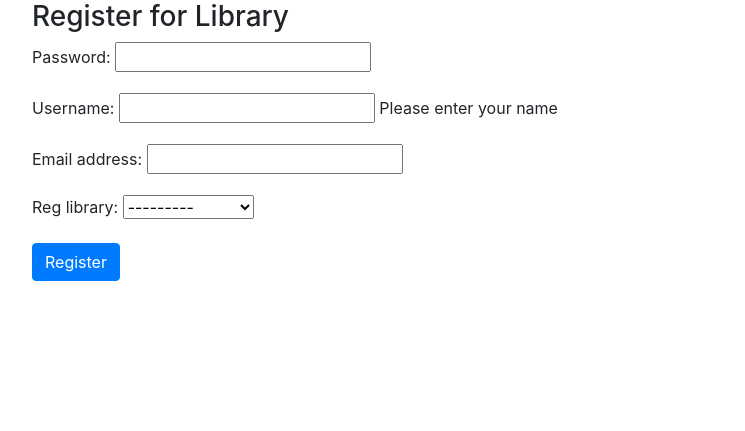
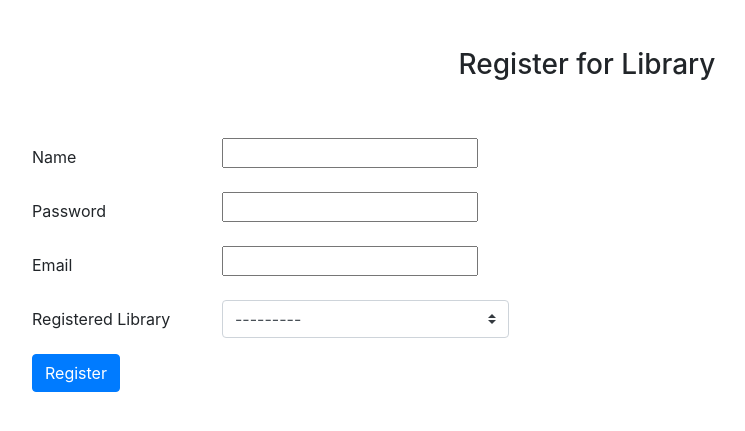
Before and after one commit to OwenShade/LMS, a Django app: page /LMS/register/ in a window 1280 px wide. Shown: the part 99-530 px from the top of the page, without its empty margins (53-798 px from the left). Run offline with Django 3.2, Linux system fonts and the light colour scheme; tables that the repository leaves empty hold one stand-in row (values such as "Sample post"); some libraries are stand-ins or nearby versions.

Commit message:
Changed Registration Styles

```diff
--- a/LMS/forms.py
+++ b/LMS/forms.py
@@ -49,14 +49,20 @@ class StaffProfileForm(forms.ModelForm):
 
 class UserForm(forms.ModelForm):
     username = forms.CharField(max_length=128,
-        help_text="Please enter your name")
-    password = forms.CharField(widget=forms.PasswordInput())
+        help_text="Name")
+    password = forms.CharField(widget=forms.PasswordInput(), help_text="Password")
+    email = forms.EmailField(help_text="Email")
 
     class Meta:
         model = User
         fields = ('password', 'username', 'email')
 
-class UserProfileForm(forms.ModelForm):
+class UserProfileForm(UserForm):
+
+    def __init__(self, *args, **kwargs):
+        super(UserProfileForm, self).__init__(*args, **kwargs)
+        self.fields['reg_library'].widget.attrs.update({'class' : 'custom-select d-block w-100'})
+
     class Meta:
         model = Member
-        fields = ('reg_library',)
+        fields = ('username','password', 'email', 'reg_library')
--- a/LMS/models.py
+++ b/LMS/models.py
@@ -16,7 +16,7 @@ class Library(models.Model):
 class Member(models.Model):
     user = models.OneToOneField(User, on_delete=models.CASCADE)
 
-    reg_library = models.ForeignKey(Library, on_delete=models.CASCADE)
+    reg_library = models.ForeignKey(Library, on_delete=models.CASCADE, help_text="Registered Library")
     book_limit = models.IntegerField(default=10)
     date_reg = models.DateTimeField(auto_now_add=True)
 
--- a/templates/base.html
+++ b/templates/base.html
@@ -1,15 +1,12 @@
 <!DOCTYPE html>
 {% load staticfiles %}
 <html>
-    <style>
-        ul.errorlist {display:none;}
-    </style>
     <head>
         <script src="https://code.jquery.com/jquery-3.4.1.slim.min.js" integrity="sha384-J6qa4849blE2+poT4WnyKhv5vZF5SrPo0iEjwBvKU7imGFAV0wwj1yYfoRSJoZ+n" crossorigin="anonymous"></script>
         <script src="https://cdn.jsdelivr.net/npm/popper.js@1.16.0/dist/umd/popper.min.js" integrity="sha384-Q6E9RHvbIyZFJoft+2mJbHaEWldlvI9IOYy5n3zV9zzTtmI3UksdQRVvoxMfooAo" crossorigin="anonymous"></script>
         <script src="https://stackpath.bootstrapcdn.com/bootstrap/4.4.1/js/bootstrap.min.js" integrity="sha384-wfSDF2E50Y2D1uUdj0O3uMBJnjuUD4Ih7YwaYd1iqfktj0Uod8GCExl3Og8ifwB6" crossorigin="anonymous"></script>
-        <link rel="stylesheet" href="https://stackpath.bootstrapcdn.com/bootstrap/4.4.1/css/bootstrap.min.css"
-        integrity="sha384-Vkoo8x4CGsO3+Hhxv8T/Q5PaXtkKtu6ug5TOeNV6gBiFeWPGFN9MuhOf23Q9Ifjh" crossorigin="anonymous">
+        <link rel="stylesheet" href="https://stackpath.bootstrapcdn.com/bootstrap/4.4.1/css/bootstrap.min.css" integrity="sha384-Vkoo8x4CGsO3+Hhxv8T/Q5PaXtkKtu6ug5TOeNV6gBiFeWPGFN9MuhOf23Q9Ifjh" crossorigin="anonymous">
+        <link rel="stylesheet" href="{% static 'css/style.css' %}">
         <title>
             LMS -
             {% block title_block %}
--- a/templates/register.html
+++ b/templates/register.html
@@ -6,28 +6,31 @@
 {% endblock %}
 
 {% block body_block %}
+<div class="py-5 text-center">
     <h3>Register for Library</h3>
+</div>
+
 {% if registered %}
-Thank you for registering!
-<a href="{% url 'home' %}">Return to the Homepage.</a><br />
+    <p>Thank you for registering!
+    <a href="{% url 'LMS:login' %}">Log in</a></p>
 {% else %}
-<form id="UserForm" method="post" action="/LMS/register/"
-    enctype="multipart/form-data">
+    <div class="row">
+        <form id="UserForm" method="post" action="/LMS/register/" enctype="multipart/form-data" class="col-8">
 
             {% csrf_token %}
-    {{ user_form.as_p }}
-    {{ profile_form.as_p }}
-        {% for field in form%}
+            {% for field in profile_form %}
                 <div class="form-group row">
-                <label for="id_{{field.name}}" class="col-form-label col">{{ field.help_text }}</label>
-                <div class="mb-3 ml-3 col">
-                    <div class="">{{field}}</div>
+                    <label for="id_{{field.name}}" class="col-3 col-form-label">{{ field.help_text }}</label>
+                    <div class="col-5">
+                        {{field}}
                         <div class="invalid-feedback">{{ field.errors }}</div>
                     </div>
                 </div>
             {% endfor %}
+
             <input type="submit" name="submit" class="btn btn-primary" value="Register" />
 
         </form>
+    </div>
 {% endif %}
 {% endblock %}
```
Lines whose indentation alone changed are shown as unchanged.
